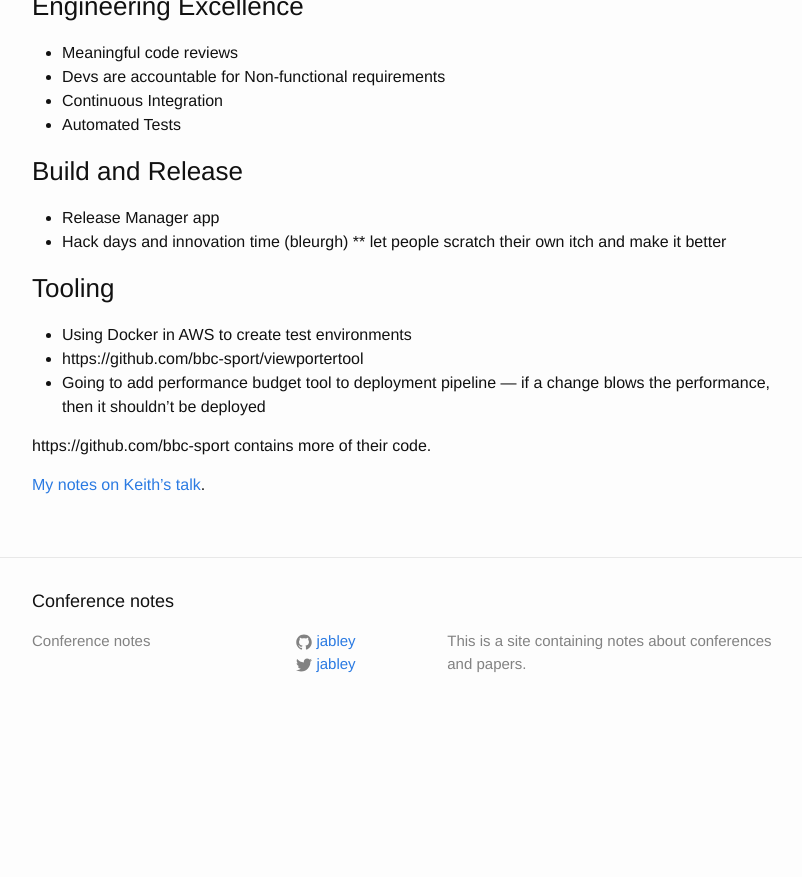
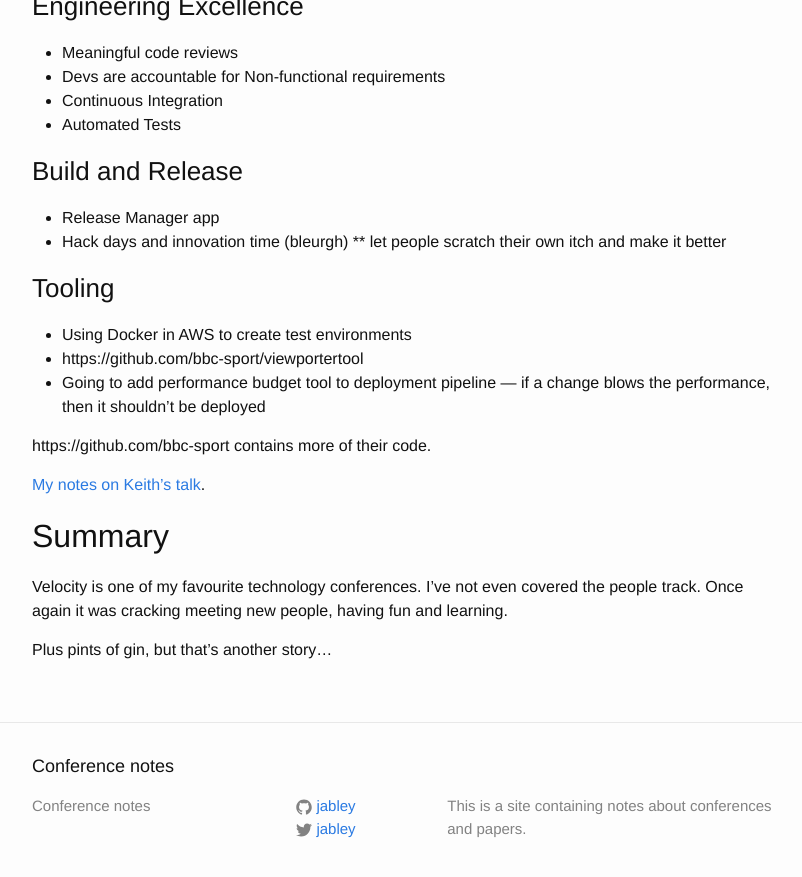
Before and after one commit to jabley/confnotes.club, a Jekyll site: the page built from _posts/2014-11-18-velocityeu.md, in a window 1280 px wide and 900 px high, scrolled down 3588 px. Shown: the top 877 px of the window, without its empty margins (238-1040 px from the left). Built offline with Jekyll 4.4.1, drawn with Linux system fonts in a browser that asks for light colours; before the commit the page ends 4323 px from its top, so only the background shows below that; some of the changed text lies outside the part shown.

Commit message:
Tweak formatting and add summary

```diff
--- a/_posts/2014-11-18-velocityeu.md
+++ b/_posts/2014-11-18-velocityeu.md
@@ -4,9 +4,9 @@
 date:   2014-11-18 13:43:17
 tags: oreilly velocity conference 2014
 ---
-Disclaimer - 2 of my friends that I work with at the Government Digital Service (GDS) gave talks.
+Disclaimer -- 2 of my friends that I work with at the Government Digital Service (GDS) gave talks.
 
-## Microservices – What an ops team needs to now
+## Microservices -- What an ops team needs to now
 
 This was a talk by [Michael Brunton-Spall](https://twitter.com/bruntonspall) from GDS. He covered:
 
@@ -23,7 +23,7 @@
 
 ## Performance is a People Problem
 
-[Ben Evans](https://twitter.com/kittylyst) gave a talk inspired by Gerry Weinberg's quote – "it's always a people problem". He stressed the importance of a scientific, measurement-driven approach:
+[Ben Evans](https://twitter.com/kittylyst) gave a talk inspired by Gerry Weinberg's quote -- "it's always a people problem". He stressed the importance of a scientific, measurement-driven approach:
 
 1. Have a hypothesis
 1. Measure
@@ -46,11 +46,11 @@
 - UAT is the developer machine aka it works on my machine
 - Production-like data is hard to play with outside of production (so benchmarks often aren't applicable)
 - Playing with switches (rather than doing meaningful work)
-- Configuration by Fairy Tales – we always set the bifur-fibrillator to 111
+- Configuration by Fairy Tales -- we always set the bifur-fibrillator to 111
 - Performance Tips have a shelf-life (JVM GC tends to get better with each release, making GC tuning settings obsolete / counter-productive)
 - Blame Donkey (it's always the IO / network for that sub-system)
-- Microanalysis – getting bogged down in detail
-- Throw it over the wall – silos are bad, m'kay?
+- Microanalysis -- getting bogged down in detail
+- Throw it over the wall -- silos are bad, m'kay?
 
 ### Solutions
 
@@ -101,7 +101,7 @@
 - a relationship
 - co-creation
 
-AirBnB talk about 'the product is the trip' --- not a place to stay.
+AirBnB talk about 'the product is the trip' -- not a place to stay.
 
 We deal with trust a lot in relationships. Trust is not a fixed quantity, it varies over time:
 
@@ -149,3 +149,9 @@
 https://github.com/bbc-sport contains more of their code.
 
 [My notes on Keith's talk](https://flic.kr/p/pPyX9M).
+
+## Summary
+
+Velocity is one of my favourite technology conferences. I've not even covered the people track. Once again it was cracking meeting new people, having fun and learning.
+
+Plus pints of gin, but that's another story...
```
